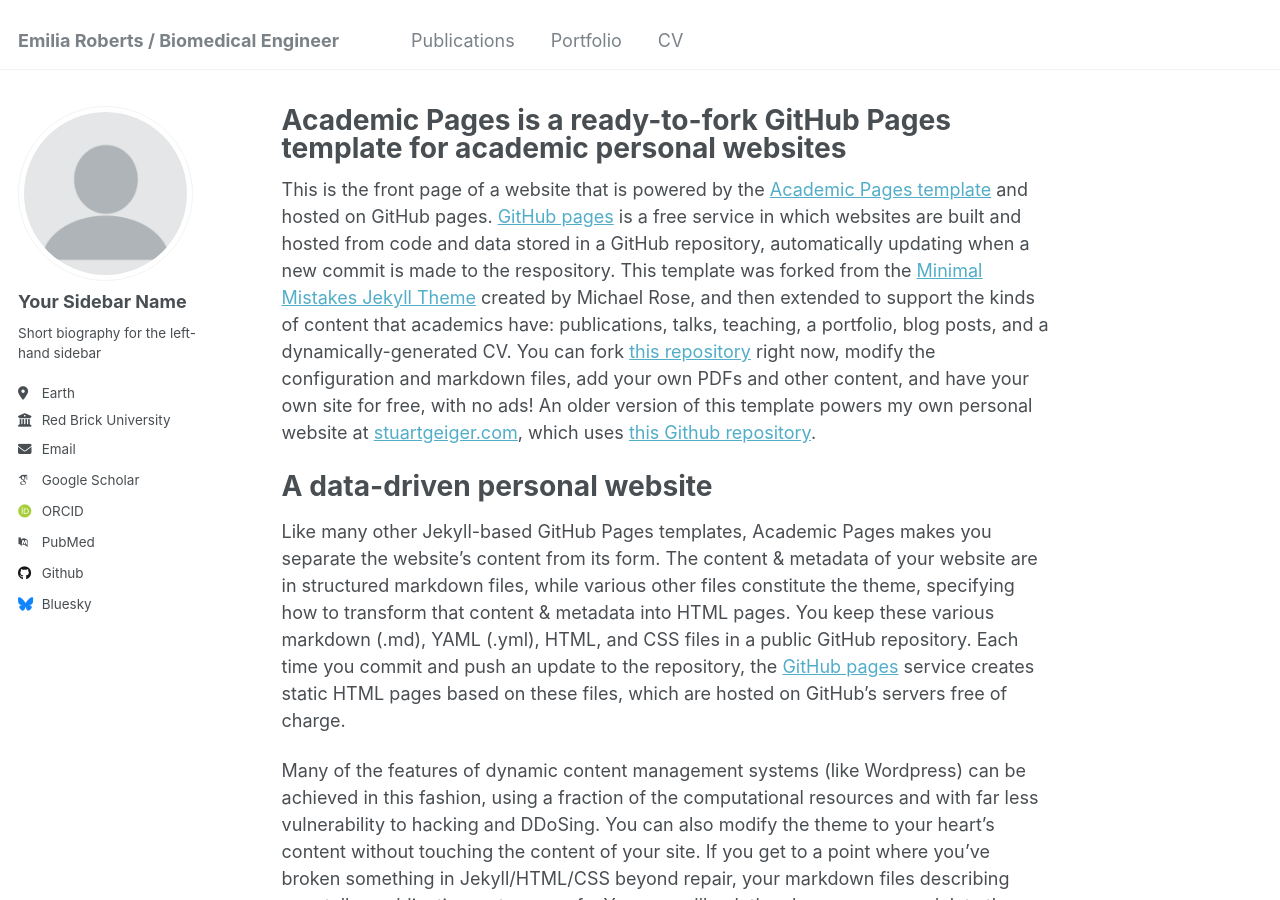
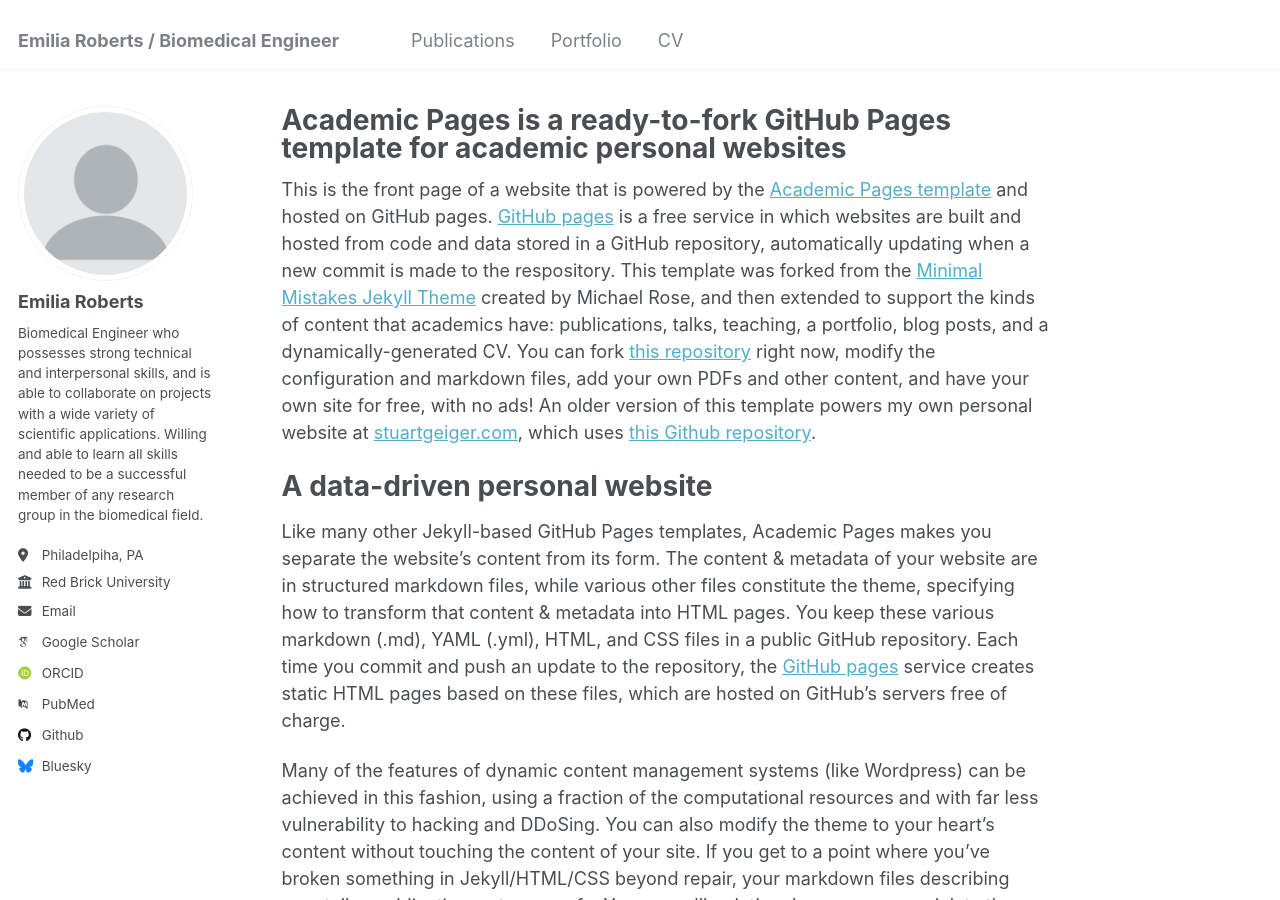
Before and after one commit to eroberts91/personal-site, a Jekyll site: the page built from _pages/about.md, in a window 1280 px wide and 900 px high. Built offline with Jekyll 4.4.1, drawn with Linux system fonts in a browser that asks for light colours; some web fonts are replaced.

Commit message:
more changes to base

```diff
--- a/_config.yml
+++ b/_config.yml
@@ -11,10 +11,10 @@ locale                   : "en-US"
 title                    : "Emilia Roberts / Biomedical Engineer"
 title_separator          : "-"
 name                     : &name "Emilia Roberts"
-description              : &description "personal description"
-url                      : https://academicpages.github.io # the base hostname & protocol for your site e.g. "https://mmistakes.github.io"
+description              : &description "Biomedical Engineer who possesses strong technical and interpersonal skills, and is able to collaborate on projects with a wide variety of scientific applications. Willing and able to learn all skills needed to be a successful member of any research group in the biomedical field."
+url                      : https://eroberts91.github.io/personal-site/ # the base hostname & protocol for your site e.g. "https://mmistakes.github.io"
 baseurl                  : "" # the subpath of your site, e.g. "/blog"
-repository               : "academicpages/academicpages.github.io"
+repository               : "https://github.com/eroberts91/personal-site"
 
 # Site Author - The following control what appear as part of the author content on the side bar.
 #               If a field is blank the icon and link will not appear, otherwise it will be shown.
@@ -22,13 +22,13 @@ repository               : "academicpages/academicpages.github.io"
 author:
   # Biographic information
   avatar           : "profile.png"
-  name             : "Your Sidebar Name"
+  name             : "Emilia Roberts"
   pronouns         : # example: "she/her"
-  bio              : "Short biography for the left-hand sidebar"
-  location         : "Earth"
+  bio              : "Biomedical Engineer who possesses strong technical and interpersonal skills, and is able to collaborate on projects with a wide variety of scientific applications. Willing and able to learn all skills needed to be a successful member of any research group in the biomedical field."
+  location         : "Philadelpiha, PA"
   employer         : "Red Brick University"
   uri              : # URL
-  email            : "none@example.org"
+  email            : "emiliaroberts991@gmail.com"
 
   # Academic websites
   arxiv            : # URL - Update with the correct link to your profile
```
